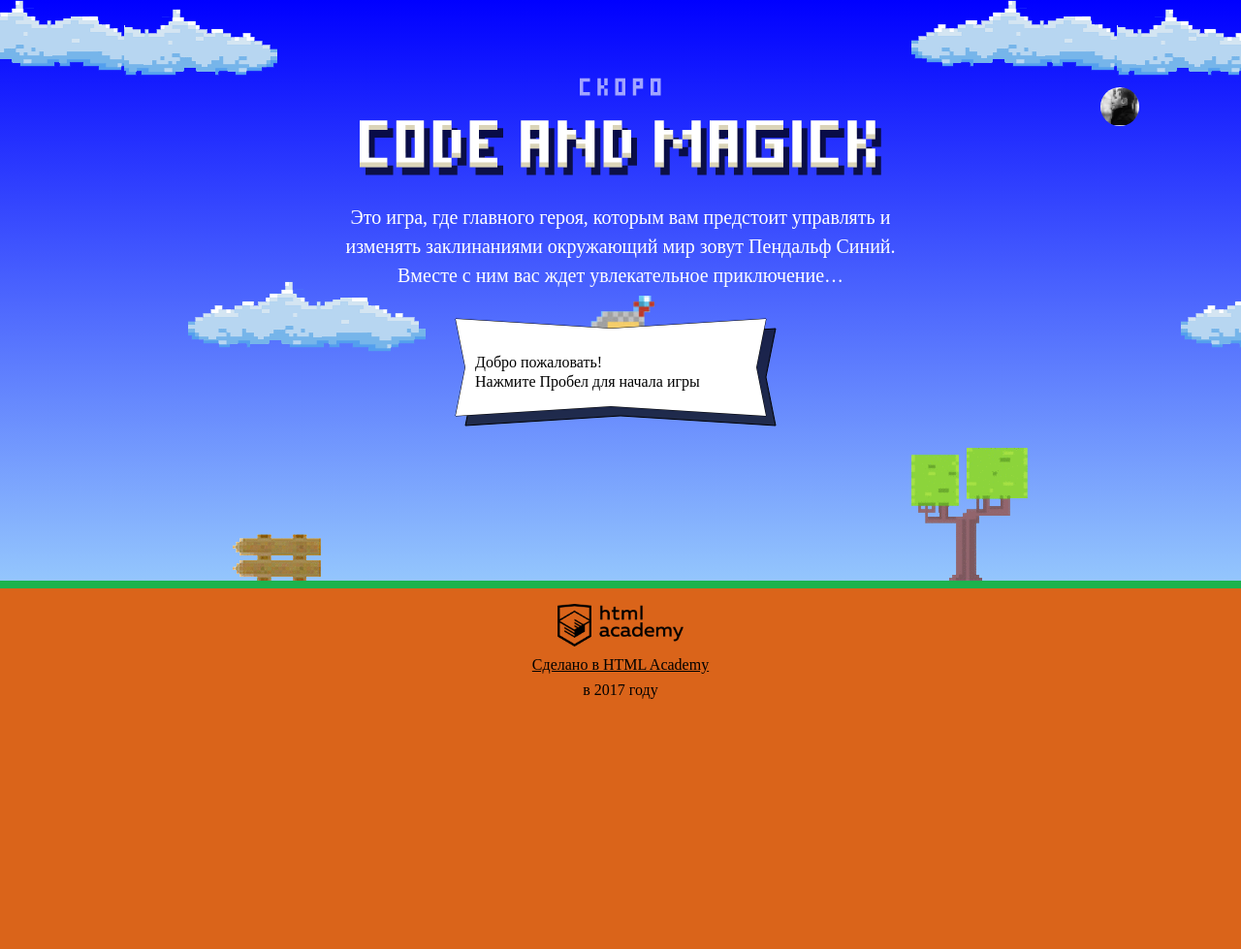
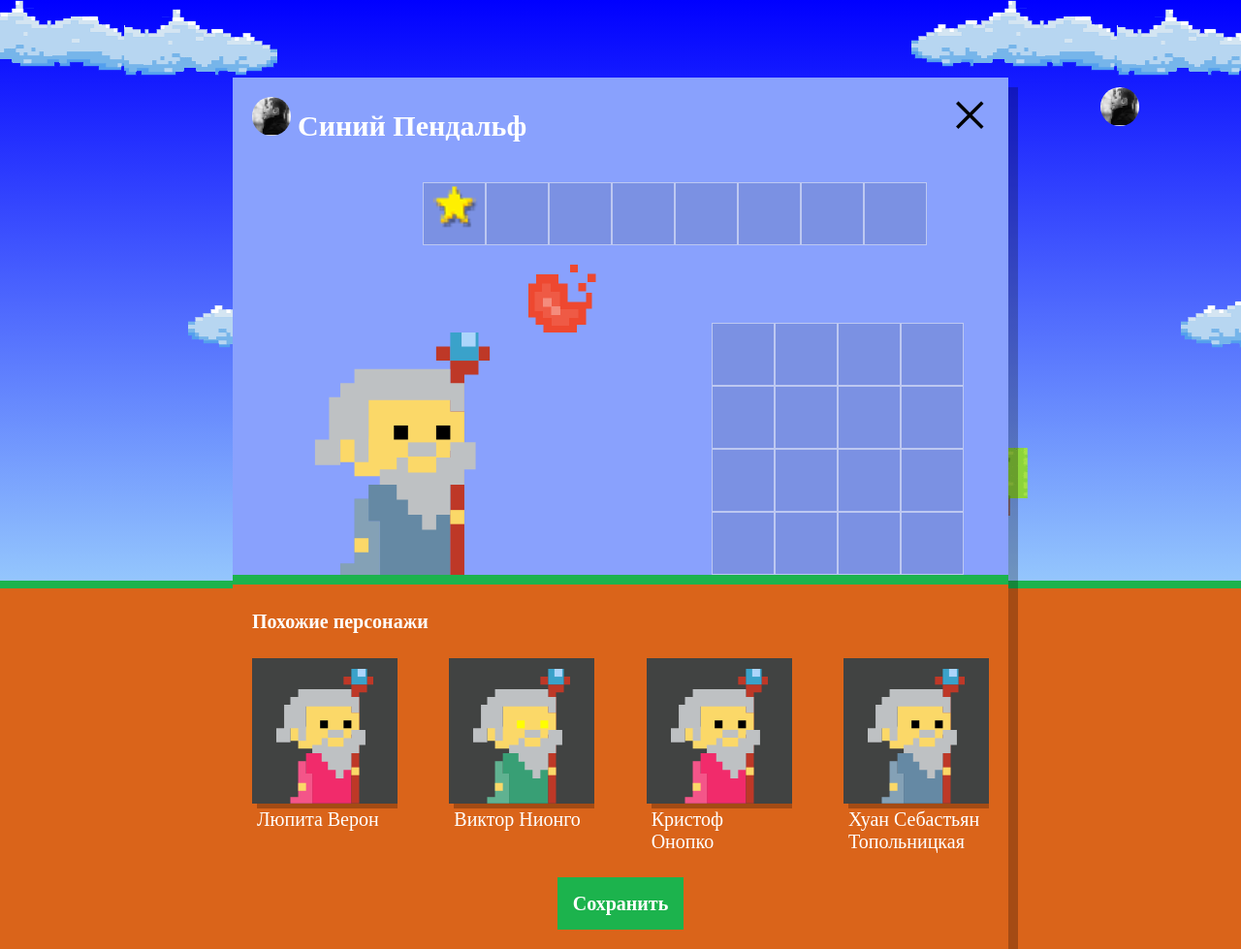
Before and after one commit to JackieHide/174755-code-and-magick, a website: page index.html in a window 1280 px wide. Shown: the whole page at 97% size. Before the commit the page ends 800 px from the top, so only its background shows below. Drawn offline with Linux system fonts and the light colour scheme; a web font is replaced by a local one.

Commit message:
expelliarmus!

```diff
--- a/index.html
+++ b/index.html
@@ -203,6 +203,7 @@
   };
 </script>
 
+<script src="js/setup.js"></script>
 <script src="js/stat.js"></script>
 <script src="js/game.js"></script>
 
--- /dev/null
+++ b/js/setup.js
@@ -0,0 +1,92 @@
+'use strict';
+
+var WIZARD_NAMES = [
+  'Иван',
+  'Хуан Себастьян',
+  'Мария',
+  'Кристоф',
+  'Виктор',
+  'Юлия',
+  'Люпита',
+  'Вашингтон',
+];
+
+var WIZARD_LASTNAMES = [
+  'да Марья',
+  'Верон',
+  'Мирабелла',
+  'Вальц',
+  'Онопко',
+  'Топольницкая',
+  'Нионго',
+  'Ирвинг',
+];
+
+var WIZARD_COATS = [
+  'rgb(101, 137, 164)',
+  'rgb(241, 43, 107)',
+  'rgb(146, 100, 161)',
+  'rgb(56, 159, 117)',
+  'rgb(215, 210, 55)',
+  'rgb(0, 0, 0)',
+];
+
+var WIZARD_EYES = [
+  'black',
+  'red',
+  'blue',
+  'yellow',
+  'green',
+];
+
+var generateRandomNumber = function (min, max) {
+  return Math.floor(Math.random() * (max - min + 1)) + min;
+};
+
+var generateArray = function () {
+  var temporaryArray = [];
+
+  for (var i = 0; i <= 3; i++) {
+    temporaryArray.push({
+      name: WIZARD_NAMES[generateRandomNumber(0, WIZARD_NAMES.length - 1)] +
+        ' ' + WIZARD_LASTNAMES[generateRandomNumber(0, WIZARD_LASTNAMES.length - 1)],
+      coatColor: WIZARD_COATS[generateRandomNumber(0, WIZARD_COATS.length - 1)],
+      eyesColor: WIZARD_EYES[generateRandomNumber(0, WIZARD_EYES.length - 1)],
+    });
+  }
+
+  return temporaryArray;
+};
+
+var renderWizard = function (wizard) {
+  var wizardElement = similarWizardTemplate.cloneNode(true);
+
+  wizardElement.querySelector('.setup-similar-label').textContent = wizard.name;
+  wizardElement.querySelector('.wizard-coat').style.fill = wizard.coatColor;
+  wizardElement.querySelector('.wizard-eyes').style.fill = wizard.eyesColor;
+
+  return wizardElement;
+};
+
+var renderSimilar = function () {
+  var generatedArray = generateArray();
+
+  for (var i = 0; i < generatedArray.length; i++) {
+    fragment.appendChild(renderWizard(generatedArray[i]));
+  }
+
+  similarListElement.appendChild(fragment);
+
+  document.querySelector('.setup-similar').classList.remove('hidden');
+};
+
+var setupBlock = document.querySelector('.setup');
+var similarListElement = setupBlock.querySelector('.setup-similar-list');
+var similarWizardTemplate = document.querySelector('#similar-wizard-template')
+                              .content
+                              .querySelector('.setup-similar-item');
+var fragment = document.createDocumentFragment();
+
+setupBlock.classList.remove('hidden');
+
+renderSimilar();
```
